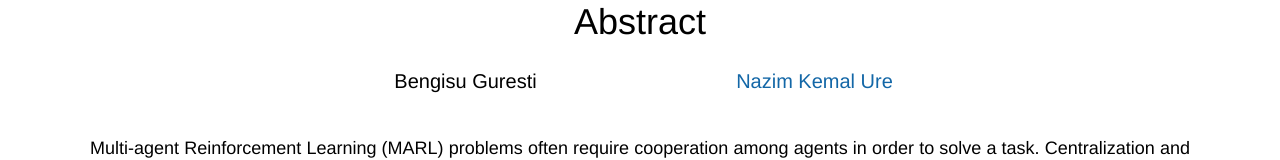
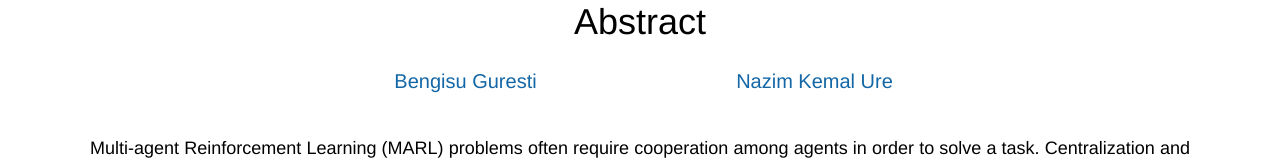
Before and after one commit to bengisug/bengisug.github.io, a plain HTML site: page comarl.html in a window 1280 px wide. Shown: the part 270-430 px from the top of the page. Drawn offline with Linux system fonts and the light colour scheme.

Commit message:
Update comarl.html

```diff
--- a/comarl.html
+++ b/comarl.html
@@ -123,7 +123,7 @@
        <tbody><tr>
         <td align="center" width="100px">
         <center>
-        <span style="font-size:20px">Bengisu Guresti</sup></span>
+        <span style="font-size:20px"><a href="https://bengisug.github.io/"> Bengisu Guresti</sup></span>
         </center>
         </td>
         <td align="center" width="100px">
```
